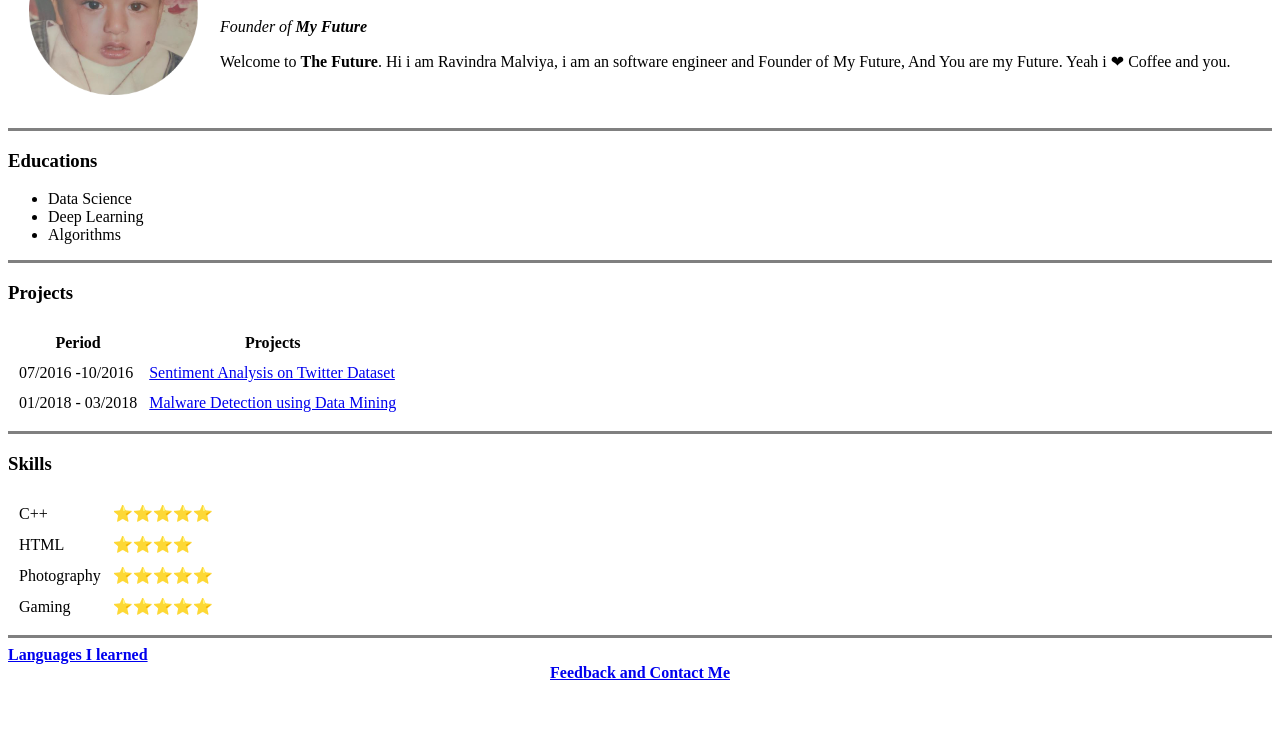
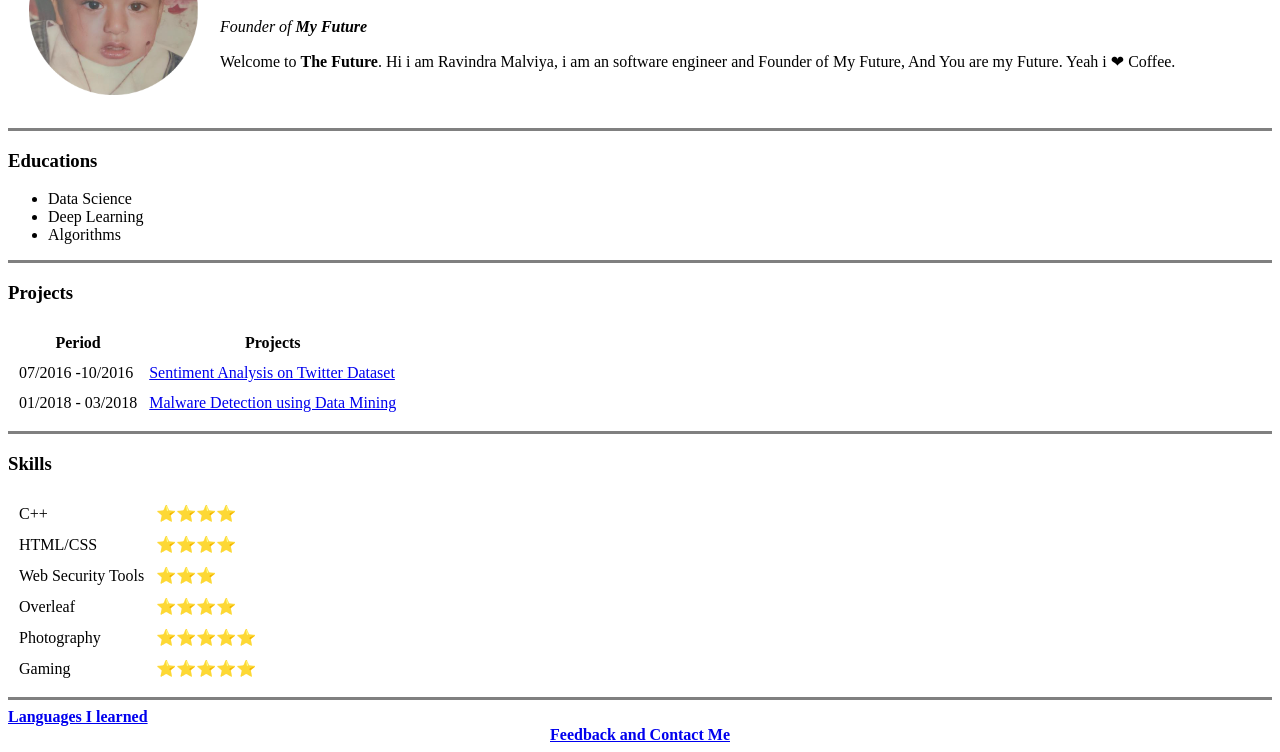
Before and after one commit to ravi31-k/cv, a plain HTML site: page index.html in a window 1280 px wide. Shown: the part 103-855 px from the top of the page. Before the commit the page ends 800 px from the top, so only its background shows below. Drawn offline with Linux system fonts and the light colour scheme.

Commit message:
Update index.html

```diff
--- a/index.html
+++ b/index.html
@@ -16,7 +16,7 @@
       --></td>
       <td>  <h1> Ravindra Malviya</h1>
         <p><em> Founder of <strong>My Future</strong></em> </p>
-        <p>Welcome to <strong>The Future</strong>. Hi i am Ravindra Malviya, i am an software engineer and Founder of My Future, And You are my Future. Yeah i ❤ Coffee and you.
+        <p>Welcome to <strong>The Future</strong>. Hi i am Ravindra Malviya, i am an software engineer and Founder of My Future, And You are my Future. Yeah i ❤ Coffee.
 </td>
     </tr>
   </table>
@@ -56,10 +56,18 @@
 <table cellspacing="10">
        <tr>
           <td>C++</td>
-          <td>⭐⭐⭐⭐⭐</td>
+          <td>⭐⭐⭐⭐</td>
       </tr>
       <tr>
-          <td>HTML</td>
+          <td>HTML/CSS</td>
+          <td>⭐⭐⭐⭐</td>
+      </tr>
+  <tr>
+          <td>Web Security Tools</td>
+          <td>⭐⭐⭐</td>
+      </tr>
+  <tr>
+          <td>Overleaf</td>
           <td>⭐⭐⭐⭐</td>
       </tr>
       <tr>
```
